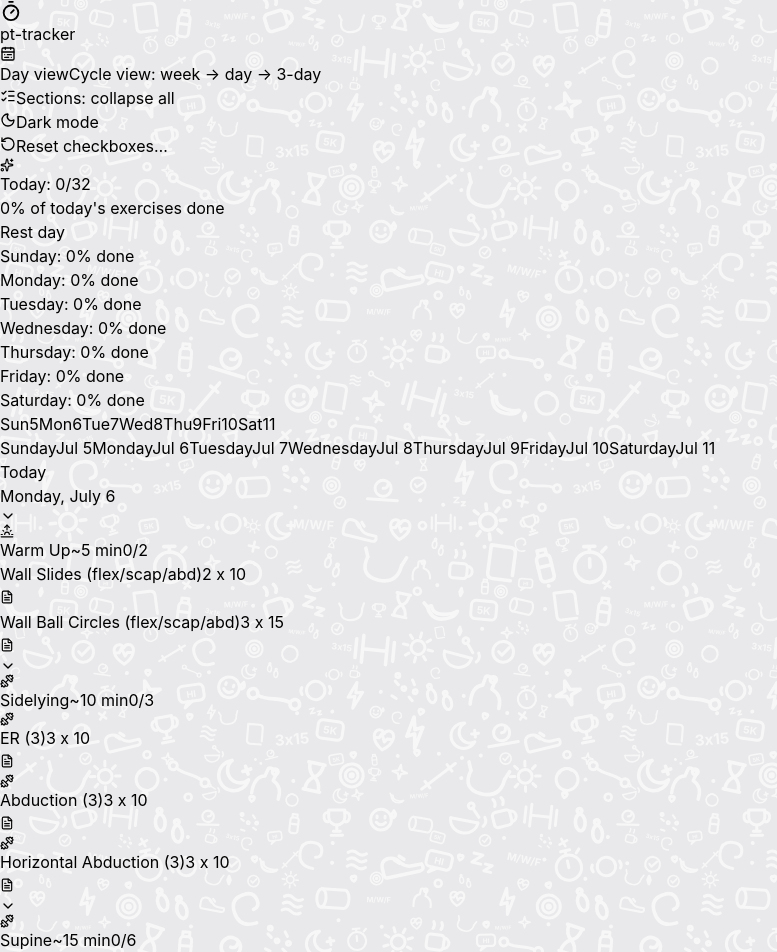
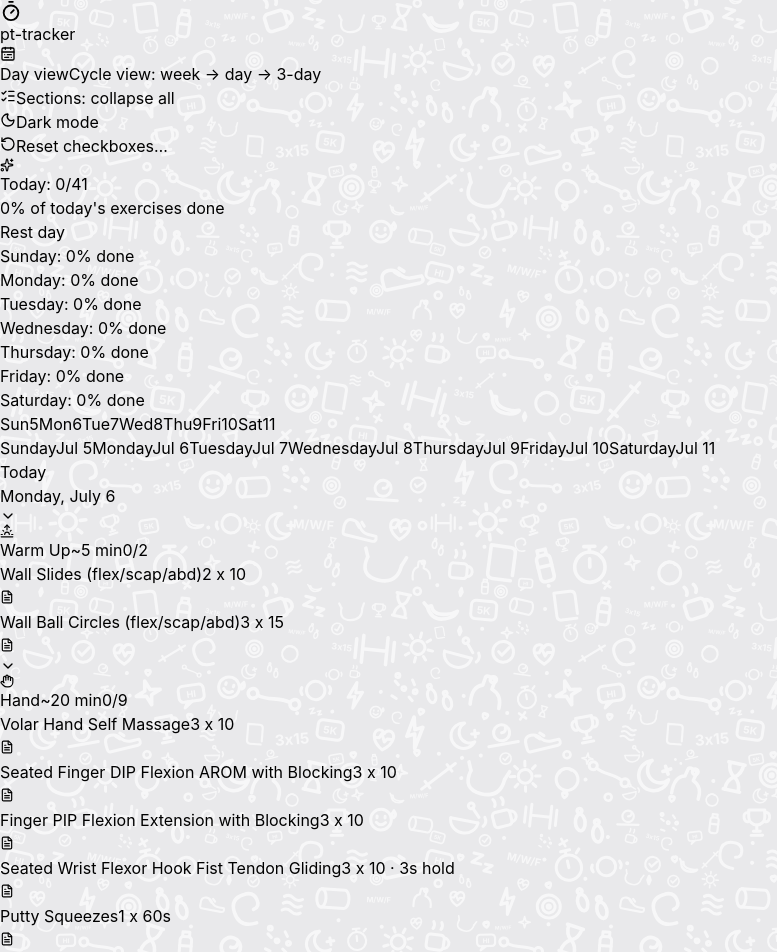
Before and after one commit to ungoldman/pt-tracker, a React (Vite) app: page / in a window 1280 px wide. Shown: the top 952 px of the page, without its empty margins (0-777 px from the left). Built offline with nearby package versions, Linux system fonts and the light colour scheme.

Commit message:
feat: add hand PT block

```diff
--- a/src/data.js
+++ b/src/data.js
@@ -1,4 +1,4 @@
-import { Dumbbell, Infinity as InfinityIcon, Moon, Star, Sunrise, Target } from 'lucide-react'
+import { Dumbbell, Hand, Infinity as InfinityIcon, Moon, Star, Sunrise, Target } from 'lucide-react'
 
 // Each block carries its own layout identity: `lane` (fixed day-view column),
 // `icon`, and `accent` (color token, resolved by lib/blockStyle). Scheduling: a
@@ -202,6 +202,23 @@ const exerciseList = [
     reps: 12
   },
 
+  // HAND (home program, daily)
+  { name: 'Volar Hand Self Massage', type: 'hand', sets: 3, reps: 10 },
+  { name: 'Seated Finger DIP Flexion AROM with Blocking', type: 'hand', sets: 3, reps: 10 },
+  { name: 'Finger PIP Flexion Extension with Blocking', type: 'hand', sets: 3, reps: 10 },
+  {
+    name: 'Seated Wrist Flexor Hook Fist Tendon Gliding',
+    type: 'hand',
+    sets: 3,
+    reps: 10,
+    hold: '3s'
+  },
+  { name: 'Putty Squeezes', type: 'hand', sets: 1, hold: '60s' },
+  { name: 'Finger Pinch and Pull with Putty', type: 'hand', sets: 3, reps: 10 },
+  { name: 'Quick Finger Spreading with Rubber Band', type: 'hand', sets: 3, reps: 10 },
+  { name: 'Heat Therapy', type: 'hand', target: '5 min · 1-2x/day' },
+  { name: 'Finger Wrap', type: 'hand', target: 'for typing, yard work' },
+
   // PERSONAL GOALS
   { name: 'Daily Steps', type: 'personal', target: 5000 },
   { name: 'Sit Ups', type: 'personal', sets: 2, reps: 30 },
@@ -299,6 +316,12 @@ export const categories = {
     icon: Sunrise,
     accent: 'amber'
   },
+  hand: {
+    displayName: 'Hand',
+    lane: 0,
+    icon: Hand,
+    accent: 'indigo'
+  },
   stretch: {
     displayName: 'Stretch',
     lane: 1,
@@ -361,7 +384,7 @@ export const categories = {
 // Types that pick their own block. Everything else is sorted into position
 // blocks by name, so a typed exercise named "Seated ..." would otherwise land
 // in two blocks.
-const TYPED = new Set(['warmup', 'stretch', 'personal', '10k'])
+const TYPED = new Set(['warmup', 'stretch', 'personal', '10k', 'hand'])
 
 export const exercises = Object.keys(categories).reduce((acc, cat) => {
   if (TYPED.has(cat)) {
```
